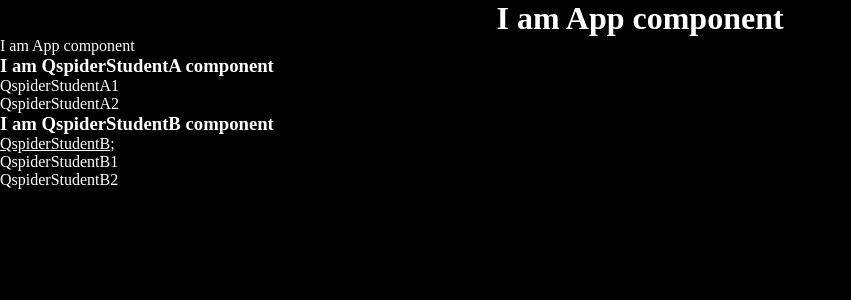
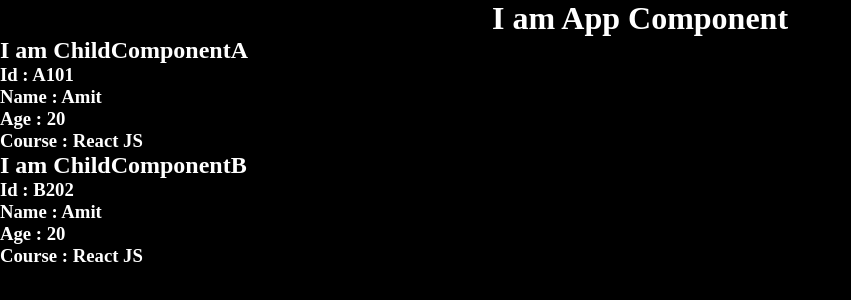
Before and after one commit to keshav-koli/React-learn-basic, a React (Vite) app: page / in a window 1280 px wide. Shown: the top 300 px of the page, without its empty margins (0-851 px from the left). Built offline with nearby package versions, Linux system fonts and the light colour scheme.

Commit message:
Refactor App, ChildComponentA, and ChildComponentB to use Higher-Order Component (HOC) pattern for enhanced functionality

```diff
--- a/src/App.jsx
+++ b/src/App.jsx
@@ -1206,7 +1206,9 @@ const App = () => {
 };
 export default App;
 */
+// ?===============Context Api task====================
 
+/*
 import React from "react";
 import QspiderComponent from "./ContextApi_task/QspiderComponent";
 let App = () => {
@@ -1219,3 +1221,42 @@ let App = () => {
 };
 
 export default App;
+*/
+
+// ! ====================== HOC =================
+import React from "react";
+import ChildComponentA from "./ChildComponentA";
+import ChildComponentB from "./ChildComponentB";
+
+const App = () => {
+  console.log("App Component");
+
+  return (
+    <>
+      <h1>I am App Component</h1>
+      <ChildComponentA id="A101" />
+      <ChildComponentB id="B202" />
+    </>
+  );
+};
+
+export default App;
+
+// ?=================Counter Task using HOC=====================
+/*
+import React from "react";
+import ChildComponentA from "./ChildComponentA";
+import ChildComponentB from "./ChildComponentB";
+
+const App = () => {
+  return (
+    <div>
+      <h1>I am App Component</h1>
+      <ChildComponentA />
+      <ChildComponentB />
+    </div>
+  );
+};
+
+export default App;
+*/
--- a/src/ChildComponentA.jsx
+++ b/src/ChildComponentA.jsx
@@ -1,8 +1,6 @@
 // CONTEXT Using myContext.provider and consumer
-
-
+/*
 import { MyContext } from "./App";
-
 const ChildComponentA = () => {
   return (
     <>
@@ -20,7 +18,6 @@ const ChildComponentA = () => {
                   <p>Title :{val.title}</p>
                   <p>category :{val.category}</p>
                   <p>Price :{val.Price}</p>
-                  {/* <p>Rating :{val.Rating.rate}</p> */}
                   <hr/>
                 </div>
               )
@@ -35,3 +32,43 @@ const ChildComponentA = () => {
   );
 };
 export default ChildComponentA;
+*/
+// ! =================== HOC =======================
+import React from "react";
+import HOC from "./HOC";
+
+const ChildComponentA = (props) => {
+  console.log("ChildComponentA");
+  console.log(props);
+
+  return (
+    <>
+      <h2>I am ChildComponentA</h2>
+      <h3>Id : {props.id}</h3>
+      <h3>Name : {props.sname}</h3>
+      <h3>Age : {props.age}</h3>
+      <h3>Course : {props.course}</h3>
+    </>
+  );
+};
+
+export default HOC(ChildComponentA);
+
+//? ===============Counter Task using HO==================
+/*
+import React from "react";
+import HOC from "./HOC";
+const ChildComponentA = (props) => {
+  return (
+    <div>
+      <h3>I am ChildComponent A</h3>
+      <h2>Counter -: {props.counter}</h2>
+      <button onClick={props.handleIncrement}>Increment</button>
+      <button onClick={props.handleReset}>Reset</button>
+      <button onClick={props.handleDecrement}>Decrement</button>
+    </div>
+  );
+};
+
+export default HOC(ChildComponentA);
+*/
--- a/src/ChildComponentB.jsx
+++ b/src/ChildComponentB.jsx
@@ -1,5 +1,5 @@
 // CONTEXT Using myContext.provider and consumer
-
+/*
 import { useContext } from "react";
 import { MyContext } from "./App";
 
@@ -18,7 +18,7 @@ const ChildComponentB = () => {
               <p>Title :{val.title}</p>
               <p>category :{val.category}</p>
               <p>Price :{val.Price}</p>
-              {/* <p>Rating :{val.Rating.rate}</p> */}
+
               <hr />
             </div>
           );
@@ -27,3 +27,44 @@ const ChildComponentB = () => {
   );
 };
 export default ChildComponentB;
+*/
+// ! =================== HOC =======================
+import React from "react";
+import HOC from "./HOC";
+
+const ChildComponentB = (props) => {
+  console.log("ChildComponentB");
+  console.log(props);
+
+  return (
+    <>
+      <h2>I am ChildComponentB</h2>
+      <h3>Id : {props.id}</h3>
+      <h3>Name : {props.sname}</h3>
+      <h3>Age : {props.age}</h3>
+      <h3>Course : {props.course}</h3>
+    </>
+  );
+};
+
+export default HOC(ChildComponentB);
+
+//? ===============Counter Task using HO==================
+/*
+import React from "react";
+import HOC from "./HOC";
+
+const ChildComponentB = (props) => {
+  return (
+    <div>
+      <h3>I am ChildComponentB</h3>
+      <h2>Counter -: {props.counter}</h2>
+      <button onClick={props.handleIncrement}>Increment</button>
+      <button onClick={props.handleReset}>Reset</button>
+      <button onClick={props.handleDecrement}>Decrement</button>
+    </div>
+  );
+};
+
+export default HOC(ChildComponentB);
+*/
--- /dev/null
+++ b/src/HOC.jsx
@@ -0,0 +1,46 @@
+// ! =================== HOC =======================
+import React from "react";
+
+const HOC = (ComponentName) => {
+  return function counter(props) {
+    console.log("I am from HOC");
+    console.log(props.id);
+    return (
+      <ComponentName id={props.id} sname="Amit" age={20} course="React JS" />
+    );
+  };
+};
+
+export default HOC;
+
+// ?===================Counter Task using HOC=================
+/*
+
+import React from "react";
+import { useState } from "react";
+
+const HOC = (WrapperComponent) => {
+  return () => {
+    let [counter, setCounter] = useState(0);
+    let handleIncrement = () => {
+      setCounter(counter + 1);
+    };
+    let handleDecrement = () => {
+      setCounter(counter - 1);
+    };
+    let handleReset = () => {
+      setCounter(0);
+    };
+    return (
+      <WrapperComponent
+        counter={counter}
+        handleIncrement={handleIncrement}
+        handleDecrement={handleDecrement}
+        handleReset={handleReset}
+      ></WrapperComponent>
+    );
+  };
+};
+
+export default HOC;
+*/
```
